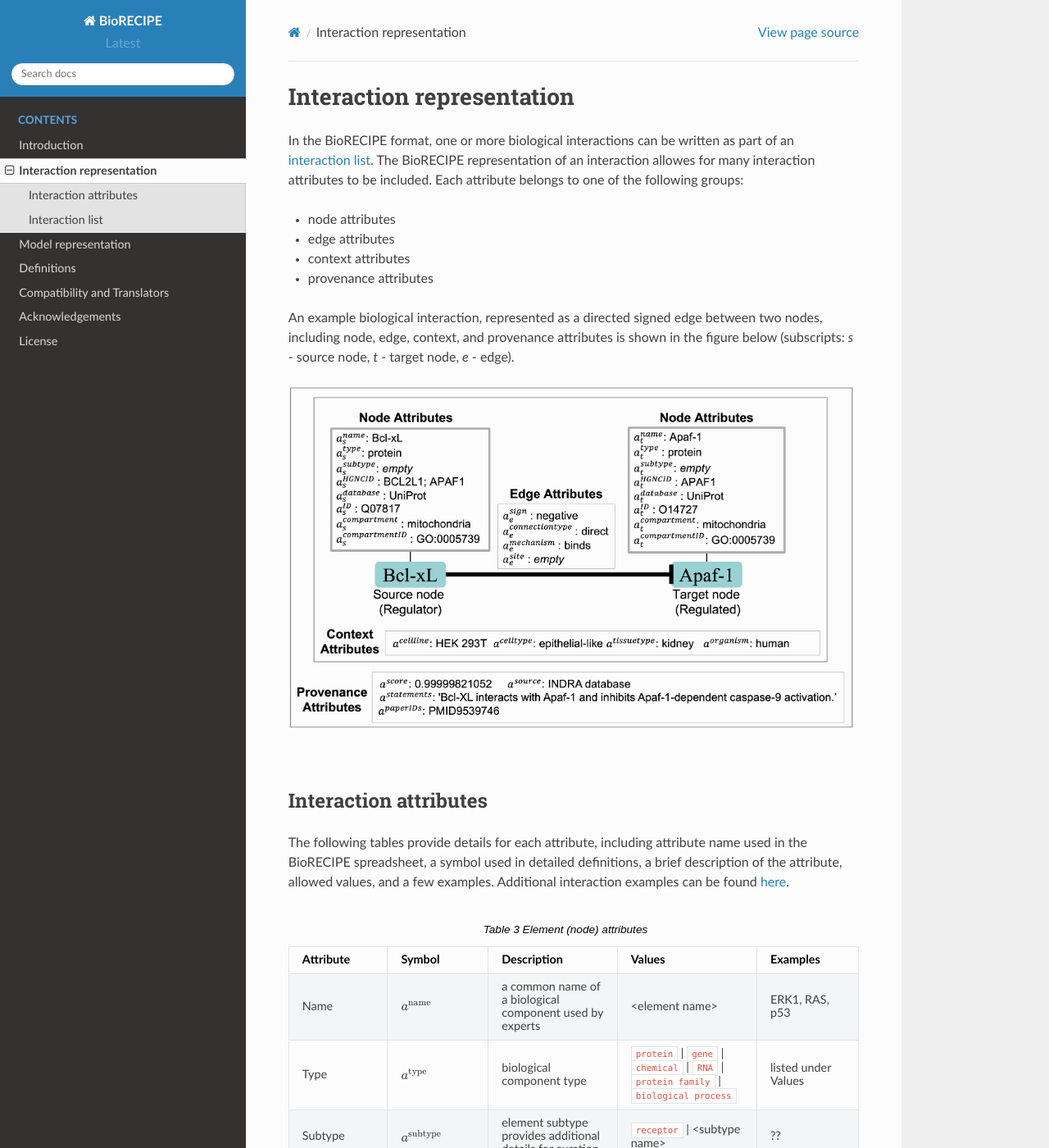
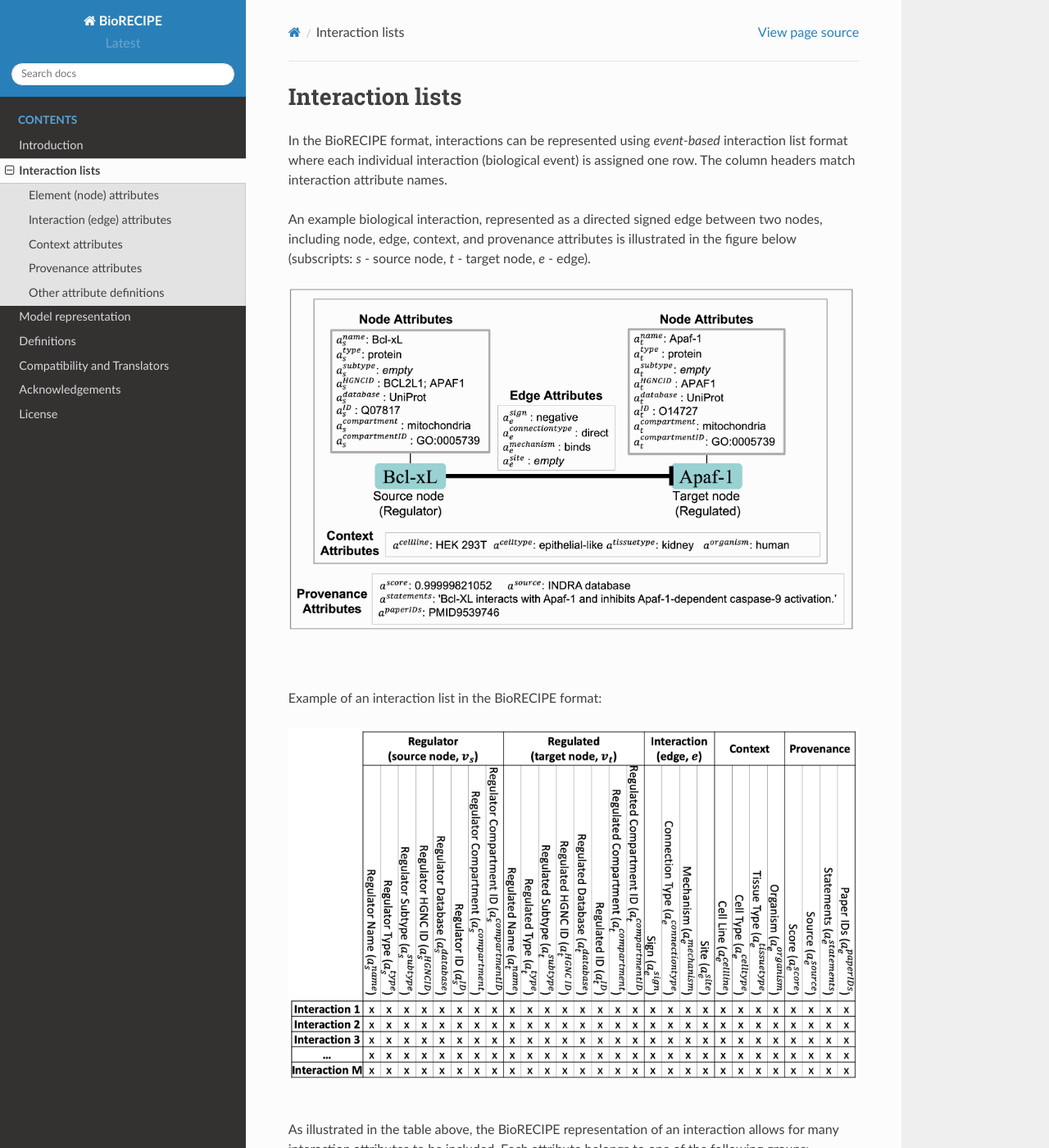
Before and after one commit to pitt-miskov-zivanov-lab/BioRECIPE, a Sphinx documentation site: the page built from docs/bio_interactions.rst, in a window 1280 px wide and 1400 px high. Shown: the whole window at 82% size. Built offline with Sphinx 7.4.7 and the Read the Docs theme 2.0.0, drawn with Linux system fonts in a browser that asks for light colours; some of the changed text lies outside the part shown.

Commit message:
Update bio_interactions.rst

```diff
--- a/docs/bio_interactions.rst
+++ b/docs/bio_interactions.rst
@@ -1,15 +1,10 @@
-##########################
-Interaction representation
-##########################
+#################
+Interaction lists
+#################
 
-In the BioRECIPE format, one or more biological interactions can be written as part of an `interaction list <https://melody-biorecipe.readthedocs.io/en/latest/bio_interactions.html#id1>`_. The BioRECIPE representation of an interaction allowes for many interaction attributes to be included. Each attribute belongs to one of the following groups:
+In the BioRECIPE format, interactions can be represented using *event-based* interaction list format where each individual interaction (biological event) is assigned one row. The column headers match interaction attribute names.
 
-- node attributes
-- edge attributes
-- context attributes
-- provenance attributes
-
-An example biological interaction, represented as a directed signed edge between two nodes, including node, edge, context, and provenance attributes is shown in the figure below (subscripts: *s* - source node, *t* - target node, *e* - edge).
+An example biological interaction, represented as a directed signed edge between two nodes, including node, edge, context, and provenance attributes is illustrated in the figure below (subscripts: *s* - source node, *t* - target node, *e* - edge).
 
 .. figure:: figures/figure_example_bio_interaction.png
     :align: center
@@ -18,12 +13,33 @@ An example biological interaction, represented as a directed signed edge between
 |
 |
 
-Interaction attributes
-----------------------
+Example of an interaction list in the BioRECIPE format:
+
+.. figure:: figures/figure_BioRECIPE_ro_format.png
+    :align: center
+    :alt: internal figure
+
+|
+
+As illustrated in the table above, the BioRECIPE representation of an interaction allows for many interaction attributes to be included. Each attribute belongs to one of the following groups:
+
+- node attributes
+- edge attributes
+- context attributes
+- provenance attributes
+
+|
+|
+
 
 The following tables provide details for each attribute, including attribute name used in the BioRECIPE spreadsheet, a symbol used in detailed definitions, a brief description of the attribute, allowed values, and a few examples. Additional interaction examples can be found `here <https://melody-biorecipe.readthedocs.io/en/latest/index.html#id8>`_.
 
-.. csv-table:: Element (node) attributes
+|
+
+Element (node) attributes
+-------------------------
+
+.. csv-table::
     :header: Attribute, Symbol, Description, Values, Examples
     :widths: 5, 3, 34, 38, 20
 
@@ -36,8 +52,12 @@ The following tables provide details for each attribute, including attribute nam
     Compartment, ":math:`a^{\mathrm{compartment}}`", cellular compartment name, ``cytoplasm`` | ``cytosol`` | ``plasma membrane`` | ``nucleus`` | ``mitochondria`` | ``endoplasmic reticulum`` | ``extracellular``, listed under Values
     Compartment ID, ":math:`a^{\mathrm{compartmentID}}`", cellular compartment unique identifier from the GO database,``0005737`` | ``0005829`` | ``0005886`` | ``0005634`` | ``0005739`` | ``0005783`` | ``0005576``, identifiers are listed under Values in the same order as compartment names
 
+|
 
-.. csv-table:: Interaction (edge) attributes
+Interaction (edge) attributes
+-----------------------------
+
+.. csv-table::
     :header: Attribute, Symbol, Description, Values, Examples
     :widths: 5, 3, 34, 38, 20
 
@@ -47,7 +67,12 @@ The following tables provide details for each attribute, including attribute nam
     Mechanism, ":math:`a^{\mathrm{mechanism}}`", "indicates the exact physical interaction, i.e., biological mechanism; value usually included when the Connection Type is direct", ``binding`` | ``phosphorylation`` | ``dephosphorylation`` | ``ubiquitination`` | ``deubiquitination`` | ``acetylation`` | ``deacetylation`` | ``methylation`` | ``demethylation`` | ``transcription`` | ``translation`` | ``translocation``, listed under Values
     Site, ":math:`a^{\mathrm{site}}`", molecular site where the interaction occurs, <molecular site name>, "T308, T450, S473"
 
-.. csv-table:: Context attributes
+|
+
+Context attributes
+------------------
+
+.. csv-table::
     :header: Attribute, Symbol, Description, Values, Examples
     :widths: 5, 3, 34, 38, 20
 
@@ -65,8 +95,12 @@ The following tables provide details for each attribute, including attribute nam
     Statements, ":math:`a^{\mathrm{statements}}`", statements (sentences) where the interaction is found, "<text>; {<text>;}", “Bcl-XL interacts with Apaf-1 and inhibits Apaf-1-dependent caspase-9 activation”
     Paper IDs, ":math:`a^{\mathrm{paperIDs}}`", "if literature, paper IDs where the interaction is found", "<PMCID | PMID> {,<PMCID | PMID>}", PMID9539746
 
+|
 
-.. csv-table:: Other definitions
+Other attribute definitions
+---------------------------
+
+.. csv-table::
     :header: Name, Definition
     :widths: 9, 40
 
@@ -81,15 +115,3 @@ The following tables provide details for each attribute, including attribute nam
     <PMCID | PMID>, "unique paper PMCID or PMID"
     <number>, "just a number"
     <text>, "any text"
-
-
-|
-
-Interaction list
-----------------
-
-Using the `interaction attributes <https://melody-biorecipe.readthedocs.io/en/latest/bio_interactions.html#interaction-attributes>`_, one or more interactions can be written in the interaction list table, where each interaction is assigned one row. The column headers match interaction attribute names, as shown in the example table below.
-
-.. figure:: figures/figure_BioRECIPE_ro_format.png
-    :align: center
-    :alt: internal figure
```
Also changed, not shown: other parts of docs/bio_interactions.rst (+6 -1 lines).
